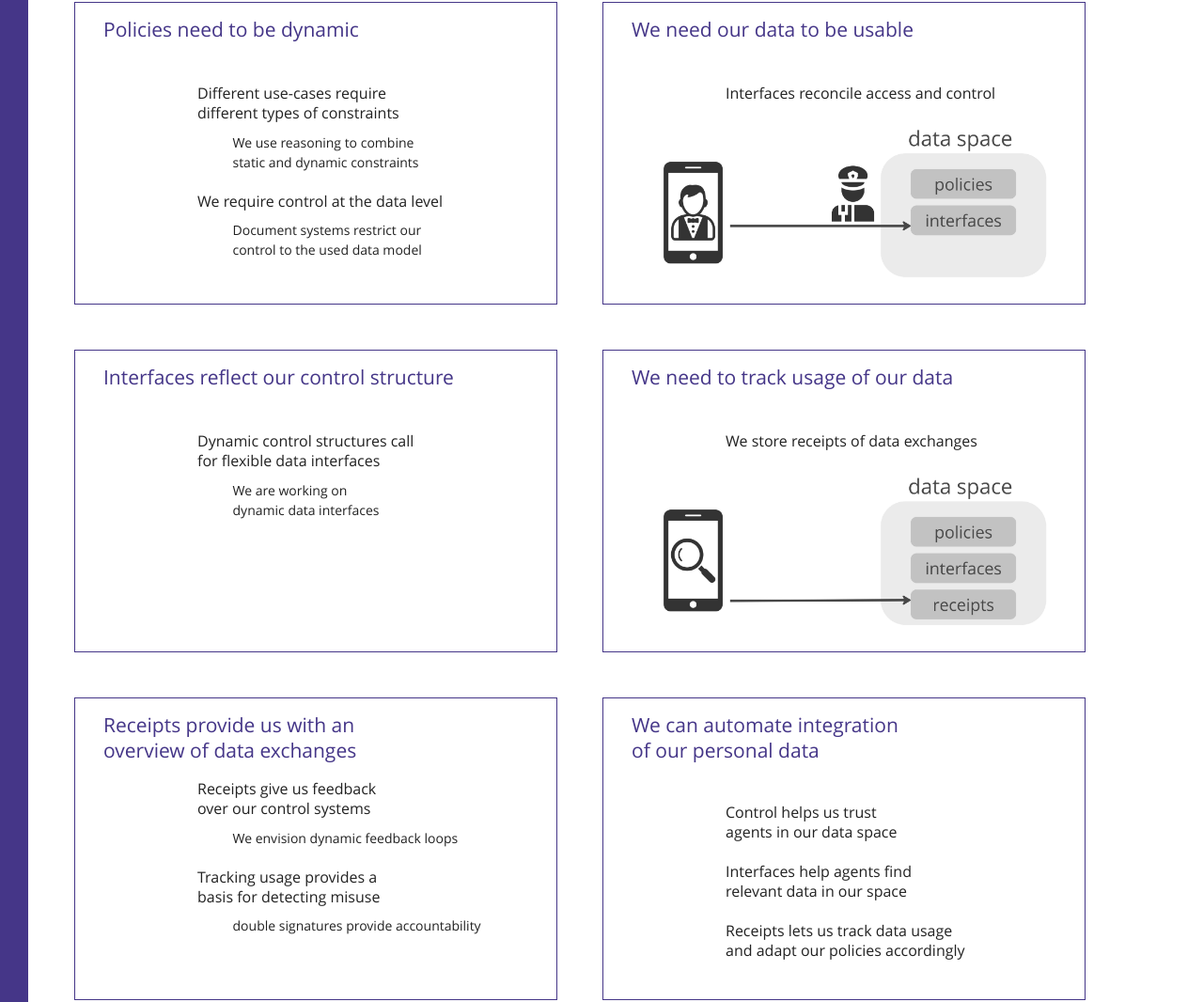
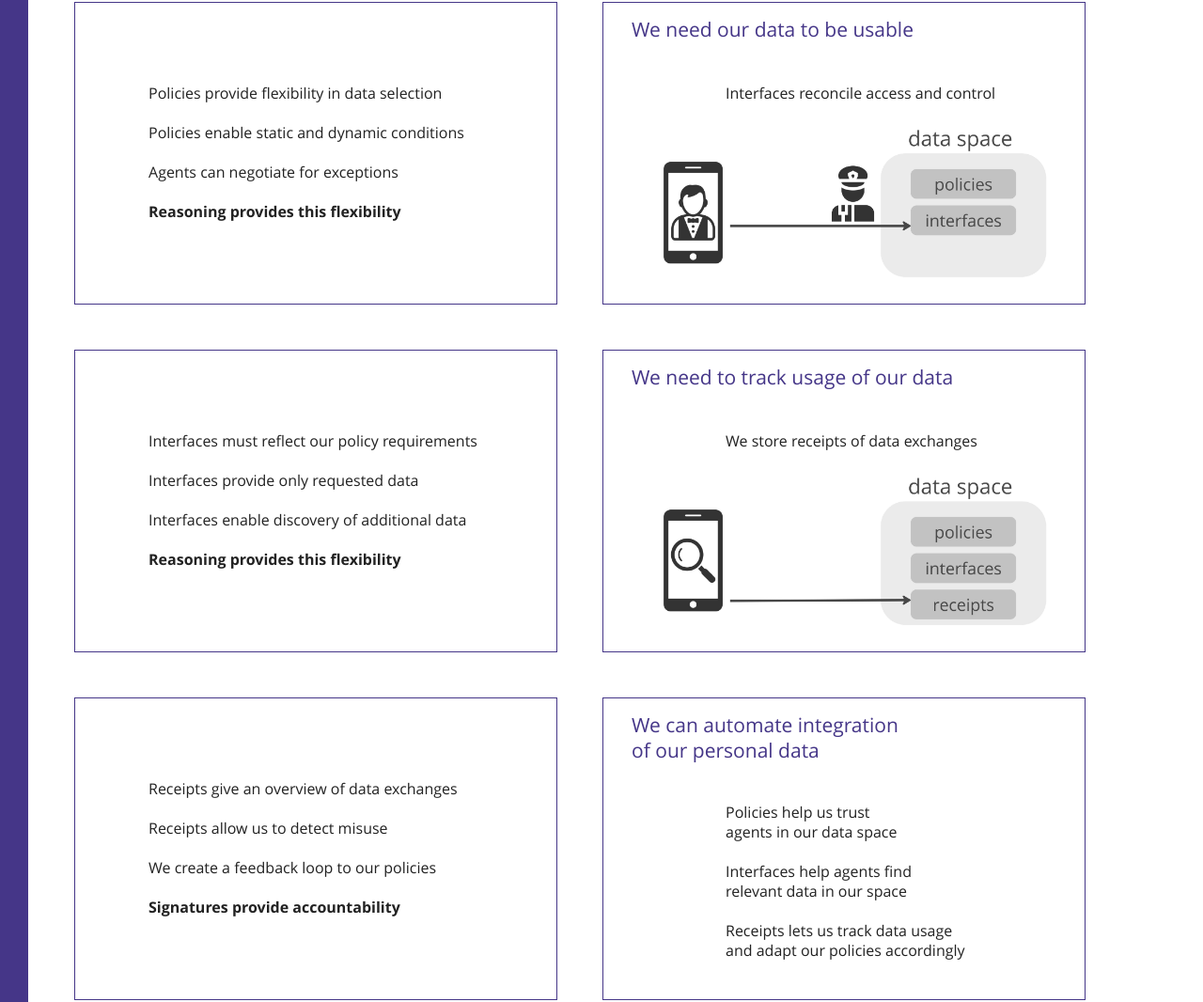
Before and after one commit to Dexagod/IDLab-day-presentation, a website: page index.html in a window 1280 px wide. Shown: the part 1714-2780 px from the top of the page at 94% size. Drawn offline with Linux system fonts and the light colour scheme.

Commit message:
redid main points

```diff
--- a/index.html
+++ b/index.html
@@ -181,27 +181,20 @@
 
   <div class="slide" id="control-concrete">
     <h2>
-      Policies need to be dynamic
+      <br>
     </h2>
-    <ul class="higher">
+    <ul class="higher" style="margin-left: 3em !important">
       <li class="small">
-        Different use-cases require<br>
-        different types of constraints
-        <ul>
-          <li class="small" style="margin-top: .7em">
-            We use reasoning to combine<br>
-            static and dynamic constraints
-          </li>
-        </ul>
+        Policies provide flexibility in data selection
       </li>
       <li class="small">
-        We require control at the data level
-        <ul>
-          <li class="small" style="margin-top: .7em">
-            Document systems restrict our<br>
-            control to the used data model
-          </li>
-        </ul>
+        Policies enable static and dynamic conditions
+      </li>
+      <li class="small">
+        Agents can negotiate for exceptions
+      </li>
+      <li>
+        Reasoning provides this flexibility
       </li>
     </ul>
   </div>
@@ -224,27 +217,23 @@
 
   <div class="slide" id="usability-concrete">
     <h2>
-      Interfaces reflect our control structure
+      <br>
     </h2>
-    <ul class="higher">
+    <ul class="higher" style="margin-left: 3em !important">
       <li class="small">
-        Dynamic control structures call<br>
-        for flexible data interfaces
-        <ul>
-          <li class="small" style="margin-top: .7em">
-            We are working on<br>
-            dynamic data interfaces
-          </li>
-        </ul>
+        Interfaces must reflect our policy requirements
+      </li>
+      <li class="small">
+        Interfaces provide only requested data
+      </li>
+      <li class="small">
+        Interfaces enable discovery of additional data
+      </li>
+      <li>
+        Reasoning provides this flexibility
       </li>
     </ul>
   </div>
-
-
-  <!-- <figure class="cover width margin lower icon">
-    <img src="images/frame1b.jpg" alt="">
-  </figure> -->
-
 
   <div class="slide" id="track">
     <h2>
@@ -263,52 +252,23 @@
 
   <div class="slide" id="track-concrete">
     <h2>
-      Receipts provide us with an <br>
-      overview of data exchanges
+      <br>
     </h2>
-    <ul class="higher">
+    <ul class="higher" style="margin-left: 3em !important">
       <li class="small">
-        Receipts give us feedback<br>
-        over our control systems
-        <ul>
-          <li class="small" style="margin-top: .7em">
-            We envision dynamic feedback loops
-          </li>
-        </ul>
+        Receipts give an overview of data exchanges
       </li>
       <li class="small">
-        Tracking usage provides a<br>
-        basis for detecting misuse
-        <ul>
-          <li class="small" style="margin-top: .7em">
-            double signatures provide accountability
-          </li>
-        </ul>
+        Receipts allow us to detect misuse
+      </li>
+      <li class="small">
+        We create a feedback loop to our policies
+      </li>
+      <li>
+        Signatures provide accountability
       </li>
     </ul>
   </div>
-<!--
-  <div class="slide" id="recap">
-    <h2>
-       flexible governance<br>
-      for personal data spaces on the Web
-    </h2>
-
-    <ul>
-      <li class="small">
-        Dynamic policies provide
-        <b>control</b>
-      </li>
-      <li class="small">
-        Dynamic interfaces ensure
-        <b>usability</b>
-      </li>
-      <li class="small">
-        Data receipts enable
-        <b>tracking usage</b>
-      </li>
-    </ul>
-  </div> -->
 
   <div class="slide" id="conclusion">
     <h2>
@@ -317,7 +277,7 @@
     </h2>
     <ul>
       <li class="small">
-        Control helps us trust<br>
+        Policies help us trust<br>
         agents in our data space
       </li>
       <li class="small">
```
